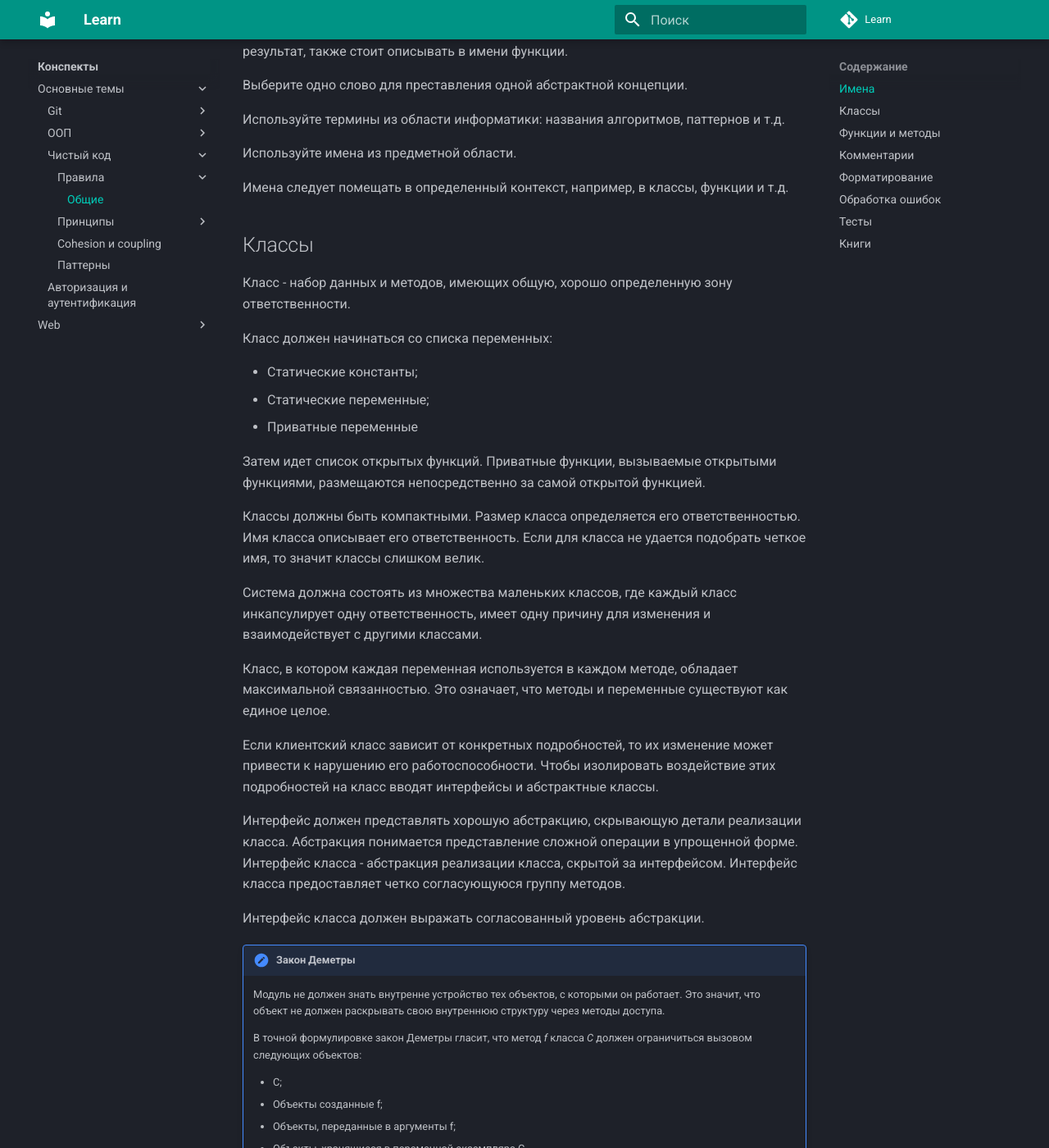
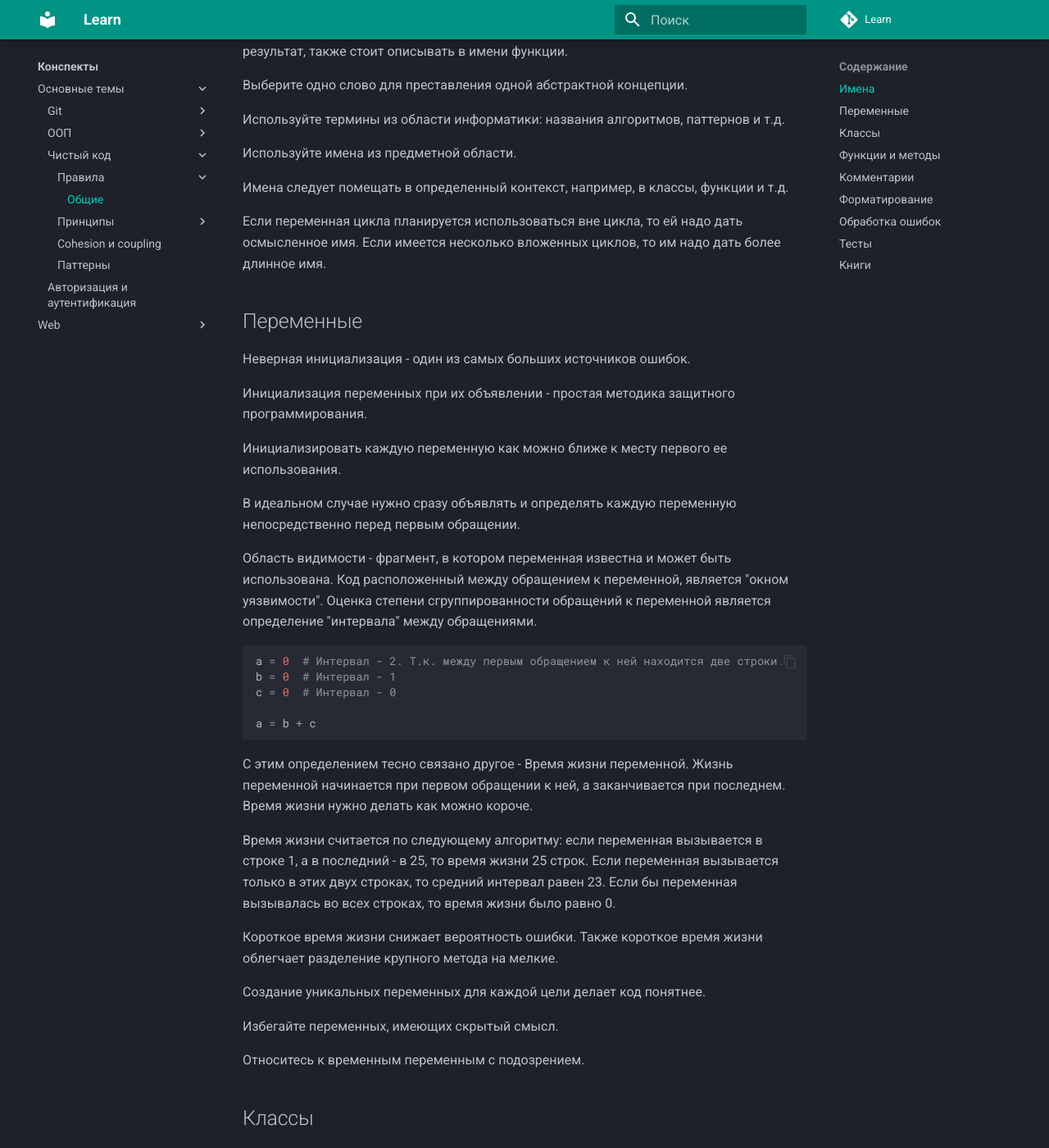
Before and after one commit to neyakki/Learn, an MkDocs documentation site: the page built from docs/learn/base/clean_code/clean_code/clean_code.md, in a window 1280 px wide and 1400 px high, scrolled down 1886 px. Shown: the whole window at 82% size. Built offline with MkDocs 1.6.1 and Material for MkDocs 9.7.7, drawn with Linux system fonts in a browser that asks for light colours; comment, search, counter and statistics services are not loaded; some of the changed text lies outside the part shown.

Commit message:
Переменные

````diff
--- a/docs/learn/base/clean_code/clean_code/clean_code.md
+++ b/docs/learn/base/clean_code/clean_code/clean_code.md
@@ -89,6 +89,40 @@ def get_name(): ...
 Используйте имена из предметной области.
 
 Имена следует помещать в определенный контекст, например, в классы, функции и т.д.
+
+Если переменная цикла планируется использоваться вне цикла, то ей надо дать осмысленное имя. Если имеется несколько вложенных циклов, то им надо дать более длинное имя.
+
+## Переменные
+
+Неверная инициализация - один из самых больших источников ошибок.
+
+Инициализация переменных при их объявлении - простая методика защитного программирования.
+
+Инициализировать каждую переменную как можно ближе к месту первого ее использования.
+
+В идеальном случае нужно сразу объявлять и определять каждую переменную непосредственно перед первым обращении.
+
+Область видимости - фрагмент, в котором переменная известна и может быть использована. Код расположенный между обращением к переменной, является "окном уязвимости". Оценка степени сгруппированности обращений к переменной является определение "интервала" между обращениями.
+
+```python
+a = 0  # Интервал - 2. Т.к. между первым обращением к ней находится две строки.
+b = 0  # Интервал - 1
+c = 0  # Интервал - 0
+
+a = b + c
+```
+
+С этим определением тесно связано другое - Время жизни переменной. Жизнь переменной начинается при первом обращении к ней, а заканчивается при последнем. Время жизни нужно делать как можно короче.
+
+Время жизни считается по следующему алгоритму: если переменная вызывается в строке 1, а в последний - в 25, то время жизни 25 строк. Если переменная вызывается только в этих двух строках, то средний интервал равен 23. Если бы переменная вызывалась во всех строках, то время жизни было равно 0.
+
+Короткое время жизни снижает вероятность ошибки. Также короткое время жизни облегчает разделение крупного метода на мелкие.
+
+Создание уникальных переменных для каждой цели делает код понятнее.
+
+Избегайте переменных, имеющих скрытый смысл.
+
+Относитесь к временным переменным с подозрением.
 
 ## Классы
 
@@ -228,13 +262,13 @@ dive_for_moog(splines)
 
 Связанность функций (от лучшей к худшей):
 
-* Функциональная - метод выполняет только одну операцию. Методы соответствуют своим именам;
-* Последовательная - методы выполняются в строго определенном порядке, используя данные предыдущих этапов;
-* Коммуникационная - методы используют общие данные, но не связанны между собой;
-* Временная - методы объединены, т.к. выполняются в один момент времени;
-* Процедурная - методы выполняются в определенном порядке;
-* Логическая - выполнение операции зависит от управляющего флага. Считается удачным если роль метода состоит только в координации выполнения команд (Обработчик событий);
-* Случайная - между операциями нет какой либо связи
+-   Функциональная - метод выполняет только одну операцию. Методы соответствуют своим именам;
+-   Последовательная - методы выполняются в строго определенном порядке, используя данные предыдущих этапов;
+-   Коммуникационная - методы используют общие данные, но не связанны между собой;
+-   Временная - методы объединены, т.к. выполняются в один момент времени;
+-   Процедурная - методы выполняются в определенном порядке;
+-   Логическая - выполнение операции зависит от управляющего флага. Считается удачным если роль метода состоит только в координации выполнения команд (Обработчик событий);
+-   Случайная - между операциями нет какой либо связи.
 
 Все передаваемые аргументы должны использоваться при выполнении метода.
 
@@ -318,7 +352,13 @@ class Test:
 
 ## Обработка ошибок
 
+Главная идея защитного программирования - передача некорректных данных методу не нарушают его работу.
+
 Обработка ошибок важна, но если она заслоняет собой логику программы, то она реализована не правильно.
+
+Если ошибка может быть обработана локально, там ее и обрабатывайте.
+
+Генерируемые исключения являются такой же частью интерфейса класса.
 
 Создавайте содержательное сообщение об ошибках и передавайте их со своими исключениями.
 
@@ -353,6 +393,20 @@ def main():
 
 Паттерн "Особый случай" поваляет настраивать объект так, чтобы он обрабатывал особый случай, без использования обработки исключительного поведения в клиентском коде.
 
+Способы обработки ошибок:
+
+-   Вернуть нейтральное значение. Иногда лучшей реакцией на неправильные данные будет продолжение выполнения программы с возвратом безопасного значения;
+-   Вернуть следующие допустимые данные;
+-   Вернуть предыдущее известное значение;
+-   Вернуть ближайшее допустимое значение;
+-   Записать лог;
+-   Вызвать обработчик ошибок;
+-   Прекратить выполнение.
+
+Корректность - нельзя возвращать неточный результат, лучше не вернуть ничего.
+
+Устойчивость - требуется всегда пытаться сделать какое-то действиеЮ что позволит программе продолжить работы, даже если это приведет к неточным результатам.
+
 ## Тесты
 
 По требованиям TDD модульные тесты должны писаться заранее, еще до написания кода проекта.
````
